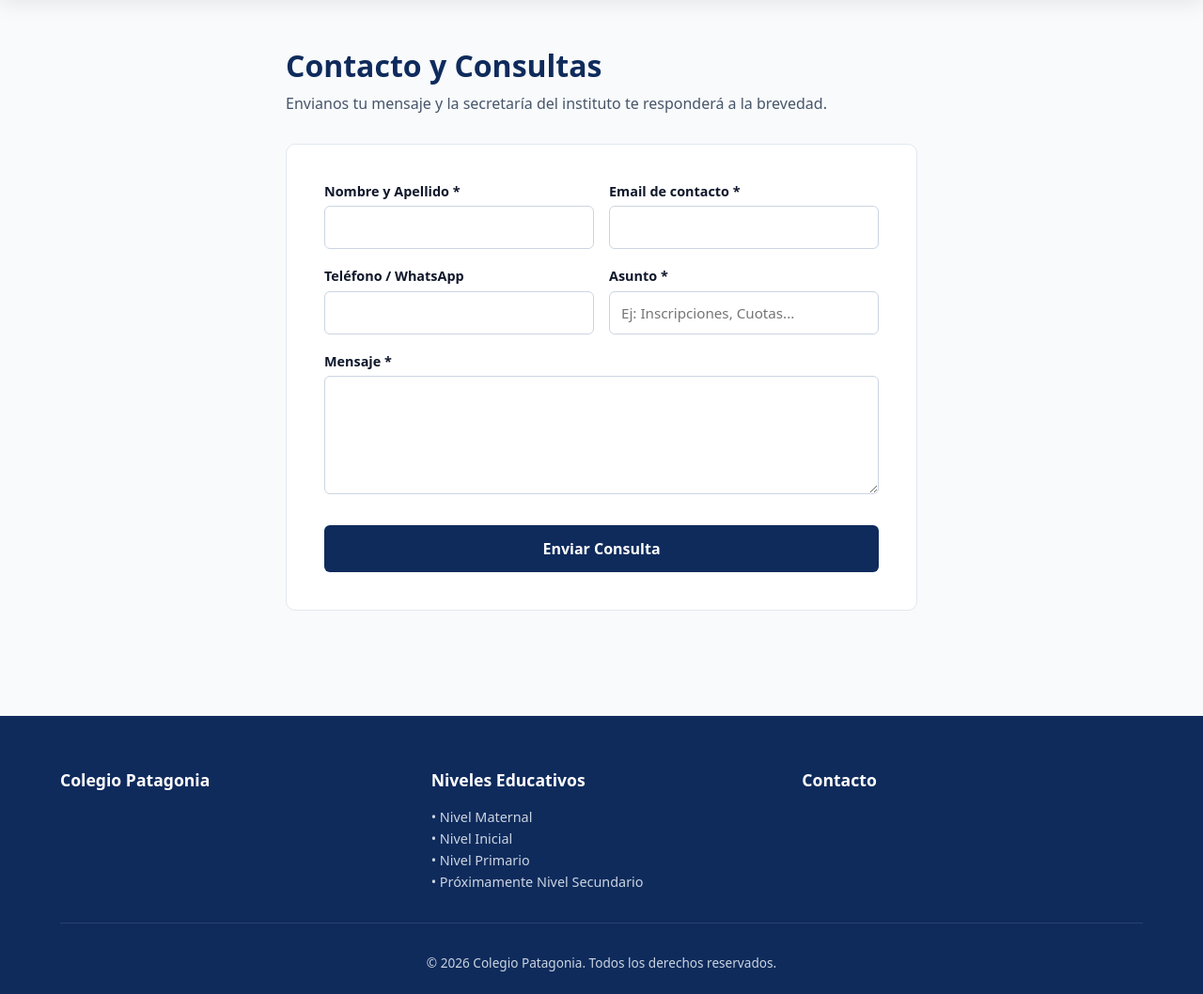
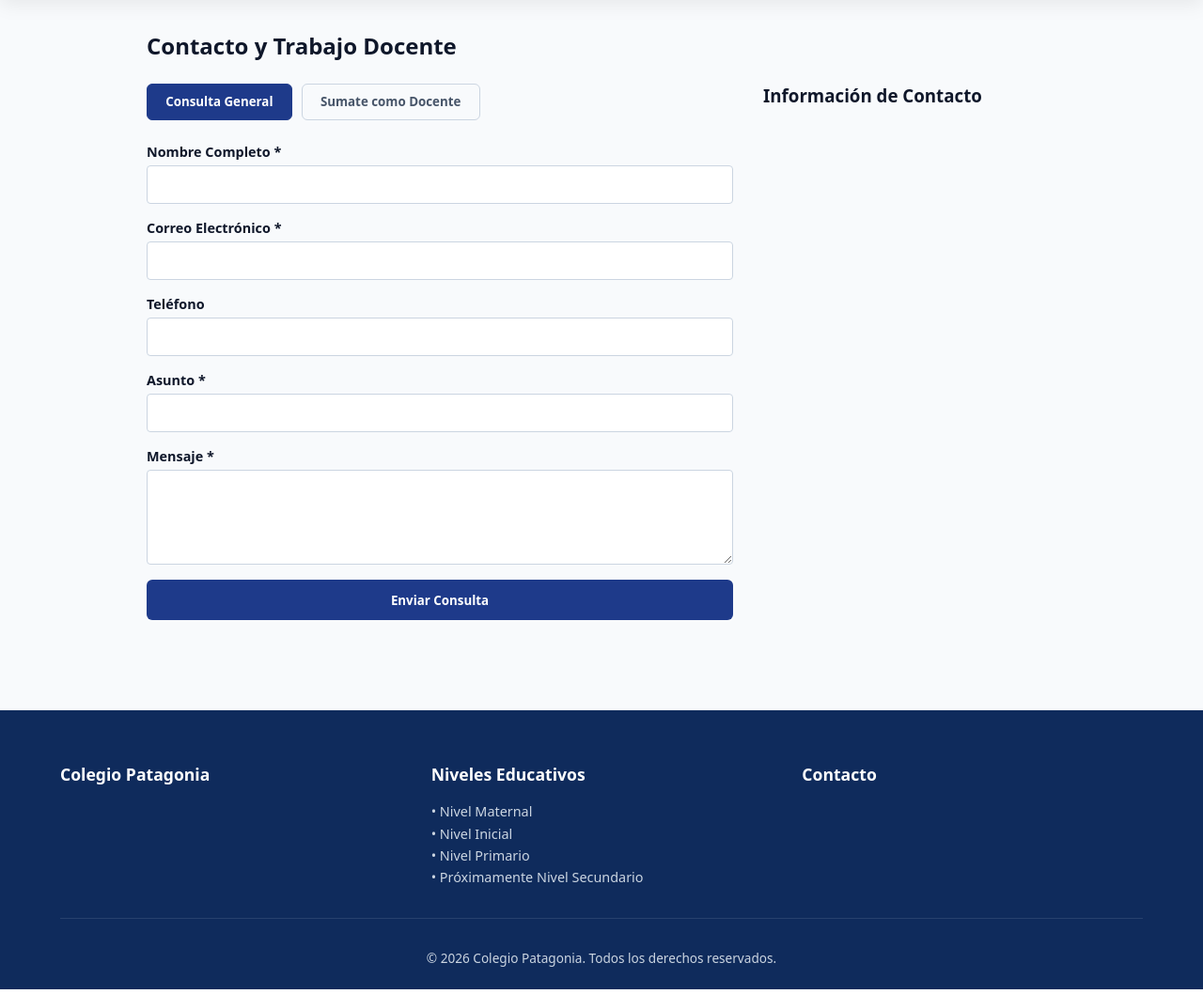
Before and after one commit to SoySid/colegio-patagonia-cipolletti, a Django app: page /contacto/ in a window 1280 px wide. Shown: the part 73-1131 px from the top of the page at 94% size. Run offline with Django 5.2, Linux system fonts and the light colour scheme; data that the repository does not hold is empty.

Commit message:
Feat: Agregar modulo de postulaciones docentes con carga de CV en admin y soporte de notificaciones

```diff
--- a/config/settings.py
+++ b/config/settings.py
@@ -87,3 +87,6 @@ STATICFILES_DIRS = [
 
 MEDIA_URL = '/media/'
 MEDIA_ROOT = BASE_DIR / 'media'
+
+EMAIL_BACKEND = 'django.core.mail.backends.console.EmailBackend'
+DEFAULT_FROM_EMAIL = 'web@colegiopatagonia.edu.ar'
--- a/escuela/static/escuela/css/estilos.css
+++ b/escuela/static/escuela/css/estilos.css
@@ -413,3 +413,81 @@ footer {
     color: #94a3b8;
     font-size: 0.8rem;
 }
+
+/* Estilos Vista Contacto y Postulación Docente */
+.contacto-container {
+    max-width: 1000px;
+    margin: 2rem auto;
+    padding: 0 1rem;
+}
+
+.contacto-grid {
+    display: grid;
+    grid-template-columns: 2fr 1fr;
+    gap: 2rem;
+    margin-top: 1.5rem;
+}
+
+.form-tabs {
+    display: flex;
+    gap: 10px;
+    margin-bottom: 1.5rem;
+}
+
+.tab-btn {
+    padding: 0.6rem 1.2rem;
+    border: 1px solid #cbd5e1;
+    background: #f8fafc;
+    border-radius: 6px;
+    cursor: pointer;
+    font-weight: bold;
+    color: #475569;
+}
+
+.tab-btn.active {
+    background: #1e3a8a;
+    color: #ffffff;
+    border-color: #1e3a8a;
+}
+
+.form-oculto {
+    display: none;
+}
+
+.form-group {
+    margin-bottom: 1rem;
+    display: flex;
+    flex-direction: column;
+}
+
+.form-group label {
+    font-weight: 600;
+    margin-bottom: 0.3rem;
+    font-size: 0.9rem;
+}
+
+.form-group input, .form-group select, .form-group textarea {
+    padding: 0.6rem;
+    border: 1px solid #cbd5e1;
+    border-radius: 4px;
+    font-size: 0.95rem;
+}
+
+.btn-submit {
+    background-color: #1e3a8a;
+    color: white;
+    padding: 0.8rem 1.5rem;
+    border: none;
+    border-radius: 6px;
+    cursor: pointer;
+    font-weight: bold;
+    width: 100%;
+}
+
+.alert-success {
+    background-color: #d1fae5;
+    color: #065f46;
+    padding: 1rem;
+    border-radius: 6px;
+    margin-bottom: 1rem;
+}
--- a/escuela/templates/escuela/contacto.html
+++ b/escuela/templates/escuela/contacto.html
@@ -1,53 +1,116 @@
 {% extends 'escuela/base.html' %}
-
-{% block title %}Contacto - Instituto San Martín{% endblock %}
+{% block title %}Contacto - {{ escuela_info.nombre|default:"Colegio Patagonia" }}{% endblock %}
 
 {% block content %}
-<div style="max-width: 800px; margin: 3rem auto; padding: 0 5%;">
-    <h2 style="font-size: 2rem; color: var(--primary); margin-bottom: 0.5rem;">Contacto y Consultas</h2>
-    <p style="color: var(--text-muted); margin-bottom: 2rem;">Envianos tu mensaje y la secretaría del instituto te responderá a la brevedad.</p>
+<section class="contacto-container">
+    <h2>Contacto y Trabajo Docente</h2>
 
     {% if messages %}
         {% for message in messages %}
-            <div style="background-color: #d1fae5; color: #065f46; padding: 1rem; border-radius: 8px; margin-bottom: 2rem; border-left: 4px solid #10b981;">
-                {{ message }}
-            </div>
+            <div class="alert-success">{{ message }}</div>
         {% endfor %}
     {% endif %}
 
-    <form method="POST" style="background: white; padding: 2.5rem; border-radius: 10px; border: 1px solid #e2e8f0; display: flex; flex-direction: column; gap: 1.2rem;">
-        {% csrf_token %}
+    <div class="contacto-grid">
+        <div class="contacto-forms">
+            <!-- Pestañas de selección -->
+            <div class="form-tabs">
+                <button type="button" class="tab-btn active" onclick="switchTab('consulta', event)">Consulta General</button>
+                <button type="button" class="tab-btn" onclick="switchTab('docente', event)">Sumate como Docente</button>
+            </div>
 
-        <div style="display: grid; grid-template-columns: repeat(auto-fit, minmax(240px, 1fr)); gap: 1rem;">
-            <div>
-                <label style="display: block; font-weight: 600; font-size: 0.9rem; margin-bottom: 0.4rem; color: var(--text-dark);">Nombre y Apellido *</label>
-                <input type="text" name="nombre" required style="width: 100%; padding: 0.75rem; border: 1px solid #cbd5e1; border-radius: 6px; font-size: 0.95rem;">
-            </div>
-            <div>
-                <label style="display: block; font-weight: 600; font-size: 0.9rem; margin-bottom: 0.4rem; color: var(--text-dark);">Email de contacto *</label>
-                <input type="email" name="email" required style="width: 100%; padding: 0.75rem; border: 1px solid #cbd5e1; border-radius: 6px; font-size: 0.95rem;">
-            </div>
+            <!-- Formulario Consulta General -->
+            <form id="form-consulta" method="POST" class="contacto-form active">
+                {% csrf_token %}
+                <input type="hidden" name="tipo_formulario" value="consulta">
+
+                <div class="form-group">
+                    <label>Nombre Completo *</label>
+                    <input type="text" name="nombre" required>
+                </div>
+                <div class="form-group">
+                    <label>Correo Electrónico *</label>
+                    <input type="email" name="email" required>
+                </div>
+                <div class="form-group">
+                    <label>Teléfono</label>
+                    <input type="text" name="telefono">
+                </div>
+                <div class="form-group">
+                    <label>Asunto *</label>
+                    <input type="text" name="asunto" required>
+                </div>
+                <div class="form-group">
+                    <label>Mensaje *</label>
+                    <textarea name="mensaje" rows="4" required></textarea>
+                </div>
+                <button type="submit" class="btn-submit">Enviar Consulta</button>
+            </form>
+
+            <!-- Formulario Postulación Docente -->
+            <form id="form-docente" method="POST" enctype="multipart/form-data" class="contacto-form form-oculto">
+                {% csrf_token %}
+                <input type="hidden" name="tipo_formulario" value="docente">
+
+                <div class="form-group">
+                    <label>Nombre Completo *</label>
+                    <input type="text" name="nombre" required>
+                </div>
+                <div class="form-group">
+                    <label>Correo Electrónico *</label>
+                    <input type="email" name="email" required>
+                </div>
+                <div class="form-group">
+                    <label>Teléfono de Contacto *</label>
+                    <input type="text" name="telefono" required>
+                </div>
+                <div class="form-group">
+                    <label>Nivel de Interés *</label>
+                    <select name="nivel_interes" required>
+                        <option value="MATERNAL">Nivel Maternal</option>
+                        <option value="INICIAL">Nivel Inicial</option>
+                        <option value="PRIMARIO" selected>Nivel Primario</option>
+                        <option value="SECUNDARIO">Nivel Secundario</option>
+                        <option value="VARIOS">Varios / General</option>
+                    </select>
+                </div>
+                <div class="form-group">
+                    <label>Especialidad / Materia / Cargo *</label>
+                    <input type="text" name="area_materia" placeholder="Ej: Maestra de Grado, Inglés, Educación Física" required>
+                </div>
+                <div class="form-group">
+                    <label>Adjuntar CV (PDF o Word) *</label>
+                    <input type="file" name="cv" accept=".pdf,.doc,.docx" required>
+                </div>
+                <div class="form-group">
+                    <label>Comentario / Presentación Breve</label>
+                    <textarea name="mensaje" rows="3"></textarea>
+                </div>
+                <button type="submit" class="btn-submit">Enviar Postulación</button>
+            </form>
         </div>
 
-        <div style="display: grid; grid-template-columns: repeat(auto-fit, minmax(240px, 1fr)); gap: 1rem;">
-            <div>
-                <label style="display: block; font-weight: 600; font-size: 0.9rem; margin-bottom: 0.4rem; color: var(--text-dark);">Teléfono / WhatsApp</label>
-                <input type="text" name="telefono" style="width: 100%; padding: 0.75rem; border: 1px solid #cbd5e1; border-radius: 6px; font-size: 0.95rem;">
-            </div>
-            <div>
-                <label style="display: block; font-weight: 600; font-size: 0.9rem; margin-bottom: 0.4rem; color: var(--text-dark);">Asunto *</label>
-                <input type="text" name="asunto" required placeholder="Ej: Inscripciones, Cuotas..." style="width: 100%; padding: 0.75rem; border: 1px solid #cbd5e1; border-radius: 6px; font-size: 0.95rem;">
-            </div>
+        <div class="contacto-info">
+            <h3>Información de Contacto</h3>
+            {% if escuela_info.direccion %}<p>📍 <strong>Dirección:</strong> {{ escuela_info.direccion }}</p>{% endif %}
+            {% if escuela_info.telefono %}<p>📞 <strong>Teléfono:</strong> {{ escuela_info.telefono }}</p>{% endif %}
+            {% if escuela_info.email %}<p>✉️ <strong>Email:</strong> {{ escuela_info.email }}</p>{% endif %}
+            {% if escuela_info.horario %}<p>🕒 <strong>Horario:</strong> {{ escuela_info.horario }}</p>{% endif %}
         </div>
+    </div>
+</section>
 
-        <div>
-            <label style="display: block; font-weight: 600; font-size: 0.9rem; margin-bottom: 0.4rem; color: var(--text-dark);">Mensaje *</label>
-            <textarea name="mensaje" rows="5" required style="width: 100%; padding: 0.75rem; border: 1px solid #cbd5e1; border-radius: 6px; font-size: 0.95rem; resize: vertical;"></textarea>
-        </div>
+<script>
+function switchTab(tabName, evt) {
+    document.querySelectorAll('.contacto-form').forEach(form => form.classList.add('form-oculto'));
+    document.querySelectorAll('.tab-btn').forEach(btn => btn.classList.remove('active'));
 
-        <button type="submit" style="background-color: var(--primary); color: white; border: none; padding: 0.9rem; border-radius: 6px; font-weight: 700; font-size: 1rem; cursor: pointer; margin-top: 0.5rem; transition: background 0.2s;">
-            Enviar Consulta
-        </button>
-    </form>
-</div>
+    if (tabName === 'consulta') {
+        document.getElementById('form-consulta').classList.remove('form-oculto');
+    } else {
+        document.getElementById('form-docente').classList.remove('form-oculto');
+    }
+    evt.target.classList.add('active');
+}
+</script>
 {% endblock %}
```
Also changed, not shown: escuela/admin.py (+20 -5 lines), escuela/models.py (+26 -0 lines), escuela/migrations/0009_postulaciondocente.py (added).
